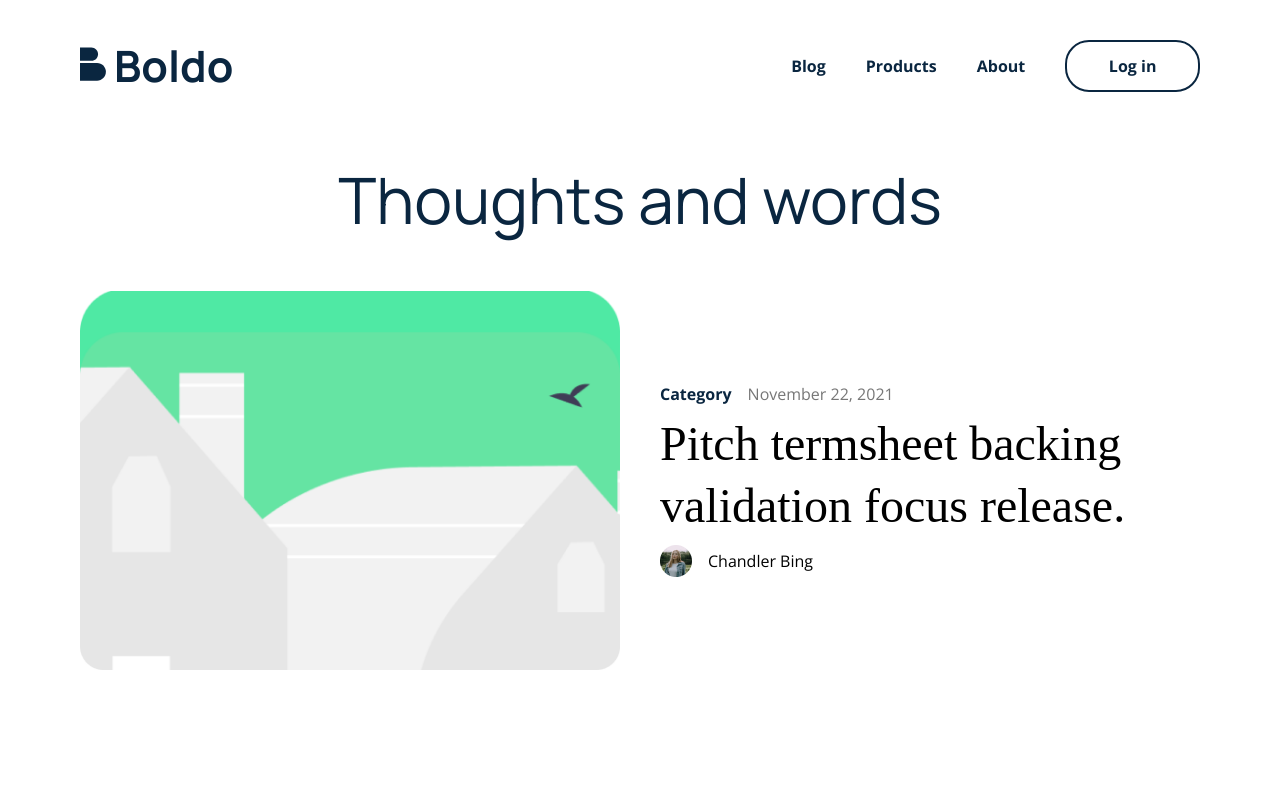
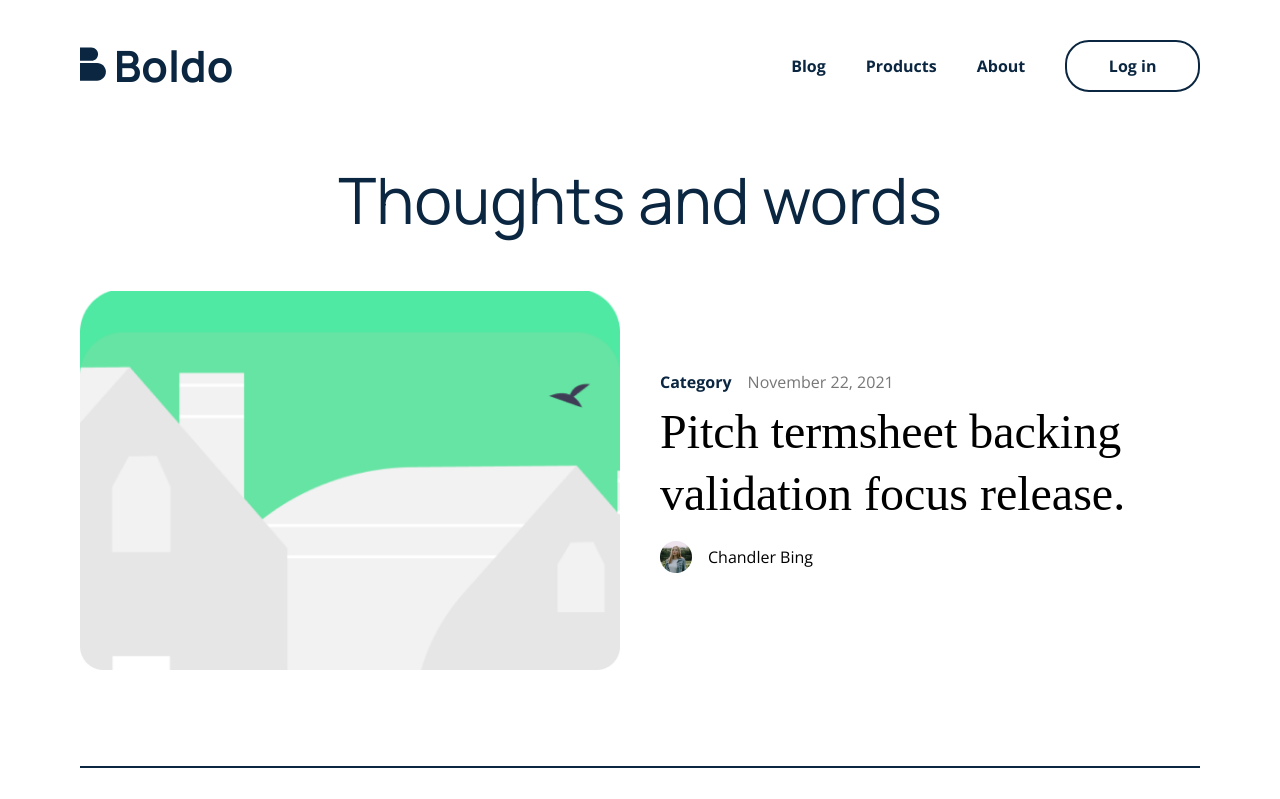
Before and after one commit to Heisdalu/boldo, a React (Create React App) app: page / in a window 1280 px wide. Shown: the top 799 px of the page. Built offline with nearby package versions, Linux system fonts and the light colour scheme.

Commit message:
fix minor issue on blog page

```diff
--- a/src/components/Blog/Article/Article.module.css
+++ b/src/components/Blog/Article/Article.module.css
@@ -17,6 +17,7 @@
 .articleCard {
   margin: 2rem auto;
   max-width: 500px;
+
 }
 
 .articleSelection {
--- a/src/components/Blog/BlogHeader/BlogHeader.module.css
+++ b/src/components/Blog/BlogHeader/BlogHeader.module.css
@@ -4,6 +4,11 @@
 
 .header .blogNavBar {
   color: var(--dark-blue);
+}
+
+.main {
+  border-bottom: 2px solid var(--dark-blue);
+  padding-bottom: 2rem;
 }
 
 .imageBox {
@@ -15,7 +20,6 @@
 .imageBox img {
   width: 100%;
 }
-
 
 .mainTitle {
   font-size: 2.1875rem;
@@ -30,7 +34,6 @@
   max-width: 500px;
   margin: 1rem auto;
 }
-
 
 .blogDetailHeader h1 {
   font-weight: 700;
@@ -57,6 +60,7 @@
 .blogAvi {
   display: flex;
   align-items: center;
+  margin: 1rem 0;
 }
 
 .avi {
@@ -69,17 +73,14 @@
 }
 
 @media screen and (min-width: 768px) {
-
-    .header {
-        padding: 1.5rem 3rem;
-    }
-
+  .header {
+    padding: 1.5rem 3rem;
+  }
 
   .mainTitle {
     font-size: 4rem;
     margin: 3rem 0;
   }
-
 
   .blogDetailHeader h1 {
     font-size: 1rem;
@@ -101,7 +102,7 @@
 }
 
 @media screen and (min-width: 900px) {
-.headerMain {
+  .headerMain {
     display: grid;
     grid-template-columns: 1fr 1fr;
     grid-column-gap: 2.5rem;
@@ -127,12 +128,9 @@
     margin: 0;
     margin-right: auto;
   }
-
 }
 
-
 @media screen and (min-width: 1200px) {
-
   .header {
     padding-left: 5rem;
     padding-right: 5rem;
```
